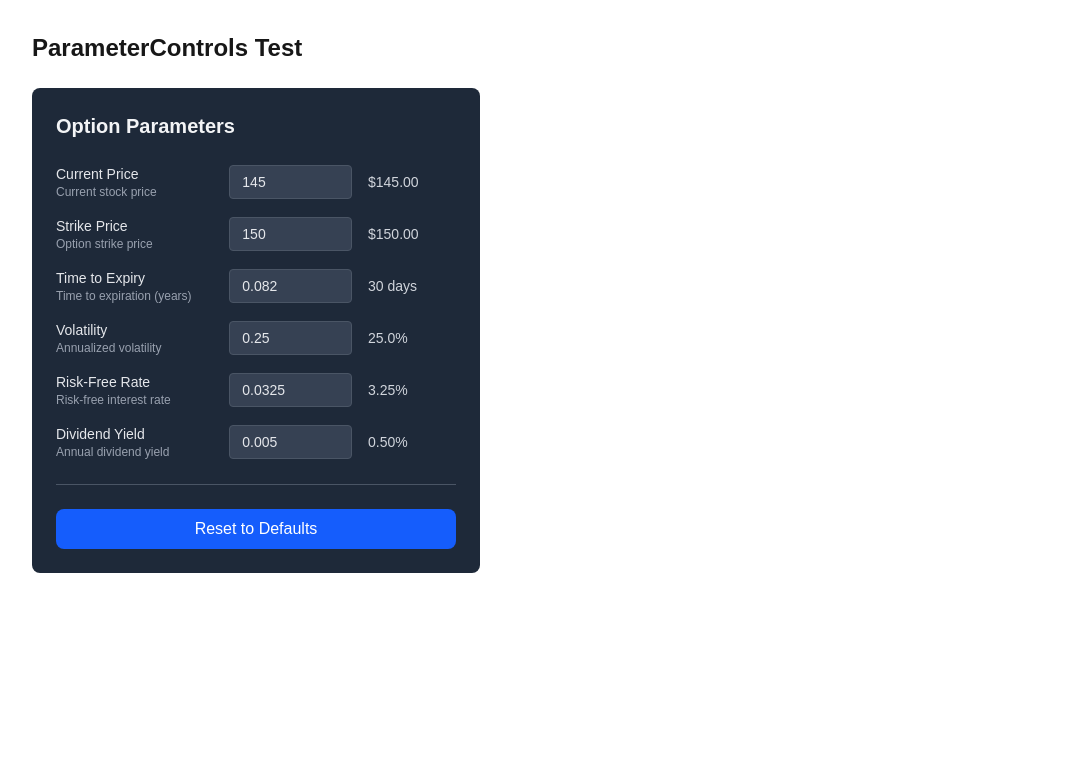
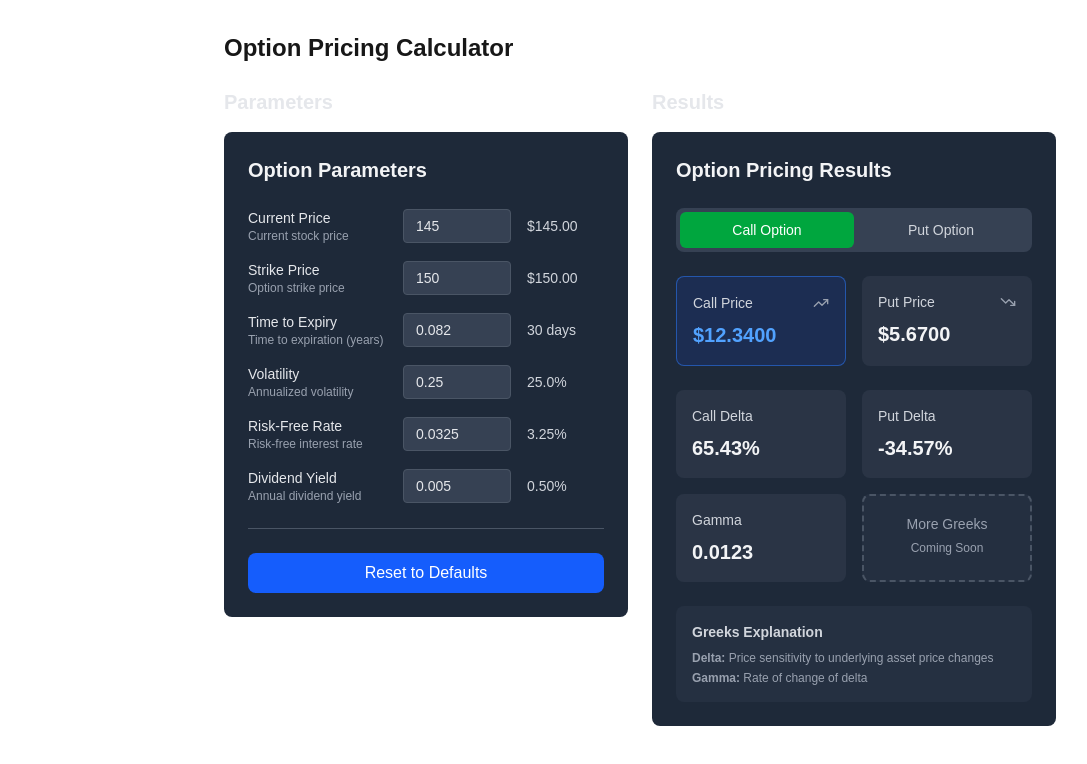
Before and after one commit to DavidYu75/black-scholes, a Next.js app in the folder frontend/: page /test in a window 1280 px wide. Shown: the top 764 px of the page, without its empty margins (0-1087 px from the left). Built offline with nearby package versions, Linux system fonts and the light colour scheme.

Commit message:
results display component

```diff
--- a/frontend/src/app/test/page.tsx
+++ b/frontend/src/app/test/page.tsx
@@ -2,16 +2,46 @@
 
 import { useState } from "react";
 import ParameterControls from "@/components/ParameterControls";
+import ResultsDisplay from "@/components/ResultsDisplay";
 import { DEFAULT_PARAMETERS } from "@/lib/constants";
+import { CalculationResponse, OptionType } from "@/types";
+
+// Mock data for demonstration
+const MOCK_RESULTS: CalculationResponse = {
+  call_price: 12.34,
+  put_price: 5.67,
+  call_delta: 0.6543,
+  put_delta: -0.3457,
+  gamma: 0.0123,
+};
 
 export default function TestPage() {
   const [params, setParams] = useState(DEFAULT_PARAMETERS);
+  const [selectedOptionType, setSelectedOptionType] = useState<OptionType>('call');
+
+  // In a real app, this would come from your API
+  const [results] = useState<CalculationResponse | null>(MOCK_RESULTS);
+  const [isLoading] = useState(false);
 
   return (
-    <div className="p-8">
-      <h1 className="text-2xl font-bold mb-6">ParameterControls Test</h1>
-      <div className="max-w-md">
-        <ParameterControls parameters={params} onChange={setParams} />
+    <div className="p-8 max-w-4xl mx-auto">
+      <h1 className="text-2xl font-bold mb-6">Option Pricing Calculator</h1>
+
+      <div className="grid grid-cols-1 lg:grid-cols-2 gap-6">
+        <div>
+          <h2 className="text-xl font-semibold mb-4 text-gray-200">Parameters</h2>
+          <ParameterControls parameters={params} onChange={setParams} />
+        </div>
+
+        <div>
+          <h2 className="text-xl font-semibold mb-4 text-gray-200">Results</h2>
+          <ResultsDisplay
+            results={results}
+            selectedOptionType={selectedOptionType}
+            onOptionTypeChange={setSelectedOptionType}
+            isLoading={isLoading}
+          />
+        </div>
       </div>
     </div>
   );
--- /dev/null
+++ b/frontend/src/components/ResultsDisplay.tsx
@@ -0,0 +1,180 @@
+import { CalculationResponse, OptionType } from "@/types";
+import { TrendingUp, TrendingDown } from "lucide-react";
+
+interface ResultsDisplayProps {
+  results: CalculationResponse | null;
+  selectedOptionType: OptionType;
+  onOptionTypeChange: (type: OptionType) => void;
+  isLoading?: boolean;
+}
+
+interface MetricCardProps {
+  label: string;
+  value: number;
+  format?: (value: number) => string;
+  icon?: React.ReactNode;
+  highlight?: boolean;
+}
+
+function MetricCard({
+  label,
+  value,
+  format,
+  icon,
+  highlight = false,
+}: MetricCardProps) {
+  const formattedValue = format ? format(value) : value.toFixed(4);
+
+  return (
+    <div
+      className={`p-4 rounded-lg ${
+        highlight
+          ? "bg-blue-900/30 border border-blue-500/50"
+          : "bg-gray-700/50"
+      }`}
+    >
+      <div className="flex items-center justify-between mb-2">
+        <span className="text-sm font-medium text-gray-300">{label}</span>
+        {icon && <span className="text-gray-400">{icon}</span>}
+      </div>
+      <div
+        className={`text-xl font-bold ${
+          highlight ? "text-blue-400" : "text-gray-100"
+        }`}
+      >
+        {formattedValue}
+      </div>
+    </div>
+  );
+}
+
+export default function ResultsDisplay({
+  results,
+  selectedOptionType,
+  onOptionTypeChange,
+  isLoading = false,
+}: ResultsDisplayProps) {
+  if (isLoading) {
+    return (
+      <div className="bg-gray-800 rounded-lg p-6">
+        <div className="animate-pulse">
+          <div className="h-6 bg-gray-600 rounded w-32 mb-6"></div>
+          <div className="grid grid-cols-2 gap-4 mb-6">
+            <div className="h-10 bg-gray-600 rounded"></div>
+            <div className="h-10 bg-gray-600 rounded"></div>
+          </div>
+          <div className="grid grid-cols-2 gap-4">
+            <div className="h-20 bg-gray-600 rounded"></div>
+            <div className="h-20 bg-gray-600 rounded"></div>
+            <div className="h-20 bg-gray-600 rounded"></div>
+            <div className="h-20 bg-gray-600 rounded"></div>
+          </div>
+        </div>
+      </div>
+    );
+  }
+
+  if (!results) {
+    return (
+      <div className="bg-gray-800 rounded-lg p-6">
+        <h2 className="text-xl font-bold text-gray-100 mb-6">
+          Option Pricing Results
+        </h2>
+        <div className="text-center text-gray-400 py-8">
+          <TrendingUp className="mx-auto w-12 h-12 mb-4 opacity-50" />
+          <p>Adjust parameters to see pricing results</p>
+        </div>
+      </div>
+    );
+  }
+
+  const formatPrice = (value: number) => `$${value.toFixed(4)}`;
+  const formatPercent = (value: number) => `${(value * 100).toFixed(2)}%`;
+
+  return (
+    <div className="bg-gray-800 rounded-lg p-6">
+      <h2 className="text-xl font-bold text-gray-100 mb-6">
+        Option Pricing Results
+      </h2>
+
+      {/* Option Type Selector */}
+      <div className="flex bg-gray-700 rounded-lg p-1 mb-6">
+        <button
+          onClick={() => onOptionTypeChange("call")}
+          className={`flex-1 py-2 px-4 rounded-md text-sm font-medium transition-colors ${
+            selectedOptionType === "call"
+              ? "bg-green-600 text-white"
+              : "text-gray-300 hover:text-white"
+          }`}
+        >
+          Call Option
+        </button>
+        <button
+          onClick={() => onOptionTypeChange("put")}
+          className={`flex-1 py-2 px-4 rounded-md text-sm font-medium transition-colors ${
+            selectedOptionType === "put"
+              ? "bg-red-600 text-white"
+              : "text-gray-300 hover:text-white"
+          }`}
+        >
+          Put Option
+        </button>
+      </div>
+
+      {/* Price Display */}
+      <div className="grid grid-cols-2 gap-4 mb-6">
+        <MetricCard
+          label="Call Price"
+          value={results.call_price}
+          format={formatPrice}
+          icon={<TrendingUp className="w-4 h-4" />}
+          highlight={selectedOptionType === "call"}
+        />
+        <MetricCard
+          label="Put Price"
+          value={results.put_price}
+          format={formatPrice}
+          icon={<TrendingDown className="w-4 h-4" />}
+          highlight={selectedOptionType === "put"}
+        />
+      </div>
+
+      {/* Greeks */}
+      <div className="grid grid-cols-2 gap-4">
+        <MetricCard
+          label="Call Delta"
+          value={results.call_delta}
+          format={formatPercent}
+        />
+        <MetricCard
+          label="Put Delta"
+          value={results.put_delta}
+          format={formatPercent}
+        />
+        <MetricCard label="Gamma" value={results.gamma} />
+        <div className="p-4 rounded-lg bg-gray-700/30 border-2 border-dashed border-gray-600">
+          <div className="text-center text-gray-400">
+            <span className="text-sm">More Greeks</span>
+            <div className="text-xs mt-1">Coming Soon</div>
+          </div>
+        </div>
+      </div>
+
+      {/* Greeks Explanation */}
+      <div className="mt-6 p-4 bg-gray-700/30 rounded-lg">
+        <h3 className="text-sm font-semibold text-gray-300 mb-2">
+          Greeks Explanation
+        </h3>
+        <div className="text-xs text-gray-400 space-y-1">
+          <p>
+            <strong>Delta:</strong> Price sensitivity to underlying asset price
+            changes
+          </p>
+          <p>
+            <strong>Gamma:</strong> Rate of change of delta
+          </p>
+        </div>
+      </div>
+    </div>
+  );
+}
```
